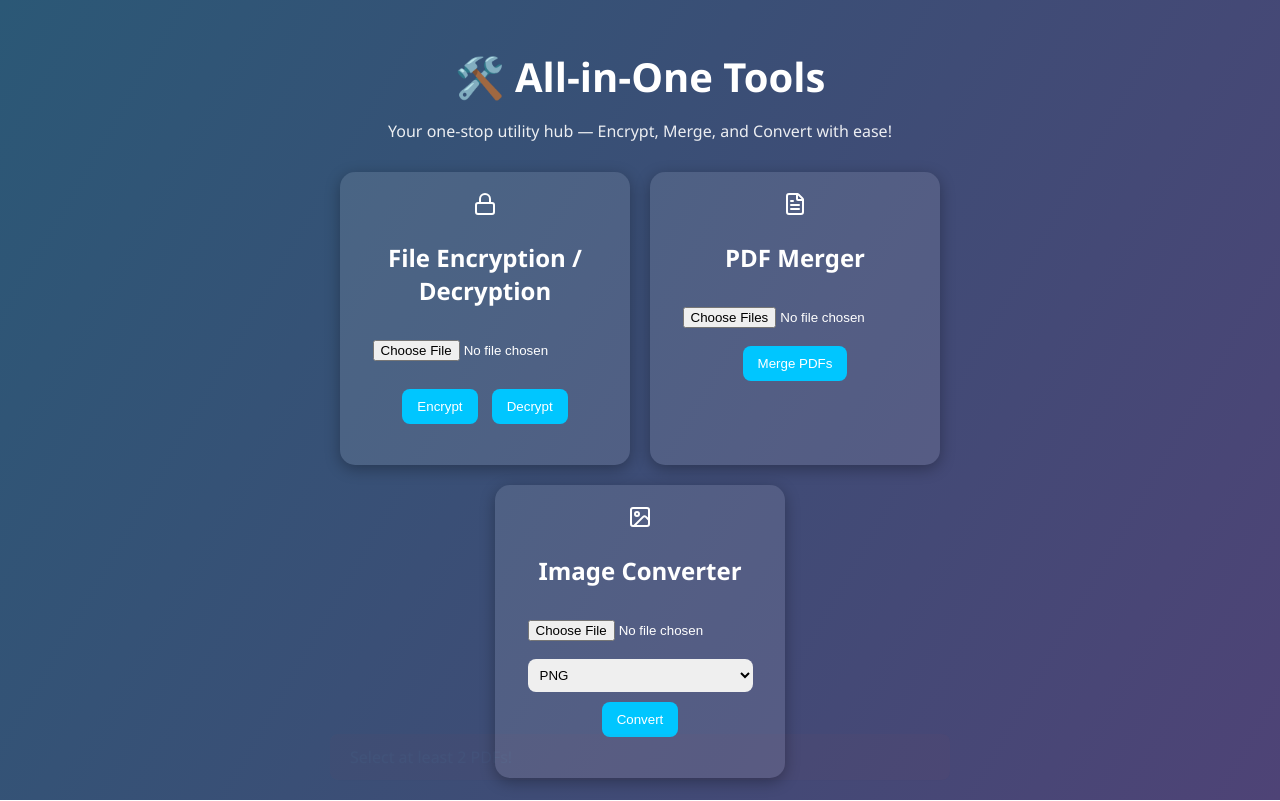
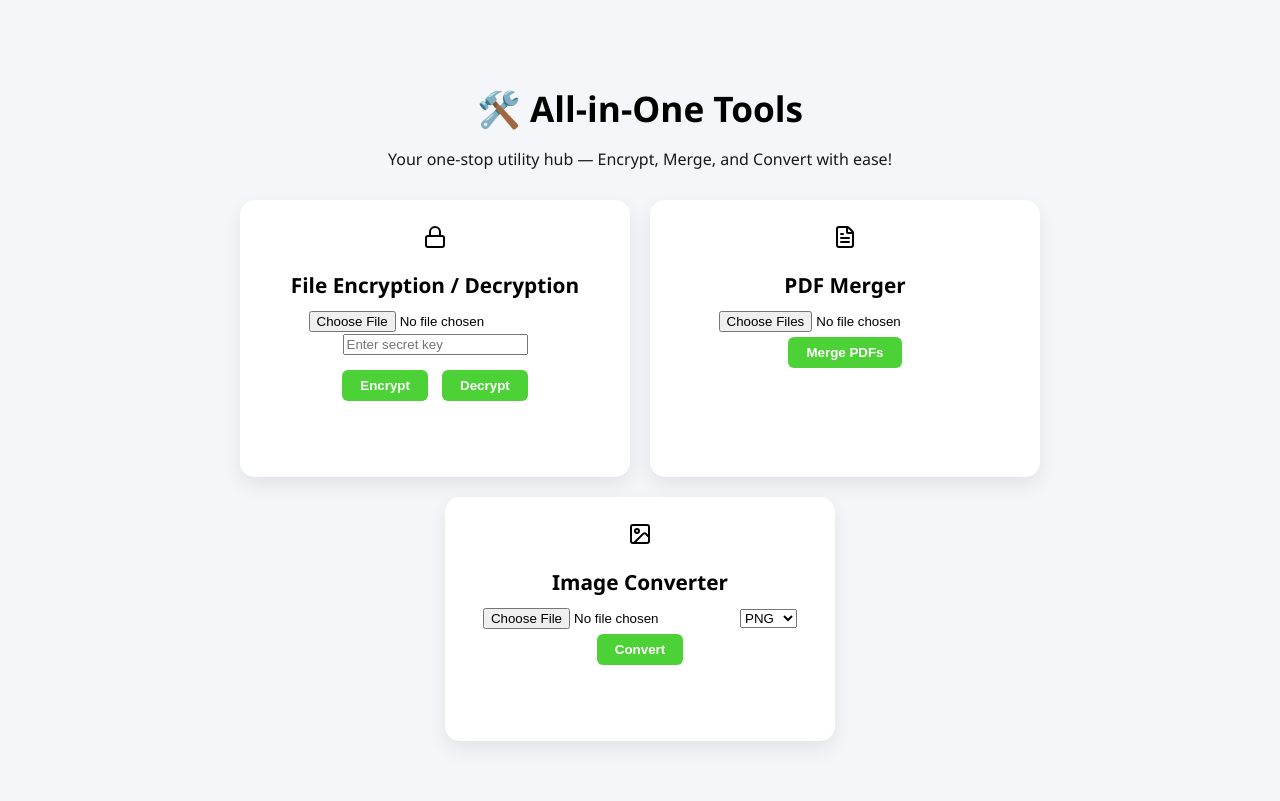
Before and after one commit to bhaskar-max/all-in-one-tools-frontend, a plain HTML site: page index.html in a window 1280 px wide. Both pictures are taken after a click on the button "Merge PDFs". Drawn offline with nearby package versions, Linux system fonts and the light colour scheme.

Commit message:
Update frontend files with working encryption/decryption and image converter

```diff
--- a/app.js
+++ b/app.js
@@ -1,23 +1,25 @@
-const backendURL = "https://all-in-one-tools-backend.onrender.com";
+const backendURL = "https://all-in-one-tools-backend.onrender.com"; // Replace with your Render backend URL
 
-
-// ===== ALERT FUNCTION =====
-function showAlert(message, type = "success") {
-  const alertBox = document.getElementById("alertBox");
-  alertBox.textContent = message;
-  alertBox.style.background = type === "error" ? "#e74c3c" : "#27ae60";
-  alertBox.style.opacity = "1";
-  setTimeout(() => { alertBox.style.opacity = "0"; }, 2500);
+// ===== HELPER FUNCTION =====
+function showStatus(elementId, message, color) {
+  const el = document.getElementById(elementId);
+  el.textContent = message;
+  el.style.color = color;
+  el.classList.add("show");
+  setTimeout(() => el.classList.remove("show"), 3000);
 }
 
-// ========== ENCRYPTION ==========
+// ===== ENCRYPTION =====
 document.getElementById("encryptBtn").addEventListener("click", async () => {
   const file = document.getElementById("encFile").files[0];
-  if (!file) return showAlert("Please select a file!", "error");
+  const key = document.getElementById("encKey").value;
+  if (!file || !key) return alert("Select a file and enter a key!");
 
   const formData = new FormData();
   formData.append("file", file);
+  formData.append("key", key);
 
+  try {
     const res = await fetch(`${backendURL}/api/encrypt`, { method: "POST", body: formData });
     if (res.ok) {
       const blob = await res.blob();
@@ -26,21 +28,25 @@ document.getElementById("encryptBtn").addEventListener("click", async () => {
       a.href = url;
       a.download = "encrypted.enc";
       a.click();
-    document.getElementById("encStatus").textContent = "✅ File encrypted successfully!";
-    showAlert("File encrypted successfully!");
-  } else {
-    document.getElementById("encStatus").textContent = "❌ Encryption failed!";
-    showAlert("Encryption failed!", "error");
+      showStatus("encStatus", "✅ File encrypted successfully!", "#44bd32");
+    } else showStatus("encStatus", "❌ Encryption failed!", "#e84118");
+  } catch (err) {
+    console.error(err);
+    showStatus("encStatus", "❌ Encryption failed!", "#e84118");
   }
 });
 
+// ===== DECRYPTION =====
 document.getElementById("decryptBtn").addEventListener("click", async () => {
   const file = document.getElementById("encFile").files[0];
-  if (!file) return showAlert("Please select the encrypted file!", "error");
+  const key = document.getElementById("encKey").value;
+  if (!file || !key) return alert("Select a file and enter a key!");
 
   const formData = new FormData();
   formData.append("file", file);
+  formData.append("key", key);
 
+  try {
     const res = await fetch(`${backendURL}/api/decrypt`, { method: "POST", body: formData });
     if (res.ok) {
       const blob = await res.blob();
@@ -49,22 +55,23 @@ document.getElementById("decryptBtn").addEventListener("click", async () => {
       a.href = url;
       a.download = "decrypted_file";
       a.click();
-    document.getElementById("encStatus").textContent = "✅ File decrypted successfully!";
-    showAlert("File decrypted successfully!");
-  } else {
-    document.getElementById("encStatus").textContent = "❌ Decryption failed!";
-    showAlert("Decryption failed!", "error");
+      showStatus("encStatus", "✅ File decrypted successfully!", "#44bd32");
+    } else showStatus("encStatus", "❌ Decryption failed!", "#e84118");
+  } catch (err) {
+    console.error(err);
+    showStatus("encStatus", "❌ Decryption failed!", "#e84118");
   }
 });
 
-// ========== PDF MERGE ==========
+// ===== PDF MERGER =====
 document.getElementById("mergeBtn").addEventListener("click", async () => {
   const files = document.getElementById("pdfFiles").files;
-  if (files.length < 2) return showAlert("Select at least 2 PDFs!", "error");
+  if (files.length < 2) return alert("Select at least 2 PDFs!");
 
   const formData = new FormData();
   for (let f of files) formData.append("pdfs", f);
 
+  try {
     const res = await fetch(`${backendURL}/api/pdf/merge`, { method: "POST", body: formData });
     if (res.ok) {
       const blob = await res.blob();
@@ -73,24 +80,25 @@ document.getElementById("mergeBtn").addEventListener("click", async () => {
       a.href = url;
       a.download = "merged.pdf";
       a.click();
-    document.getElementById("pdfStatus").textContent = "✅ PDFs merged successfully!";
-    showAlert("PDFs merged successfully!");
-  } else {
-    document.getElementById("pdfStatus").textContent = "❌ Merge failed!";
-    showAlert("Merge failed!", "error");
+      showStatus("pdfStatus", "✅ PDFs merged successfully!", "#44bd32");
+    } else showStatus("pdfStatus", "❌ Merge failed!", "#e84118");
+  } catch (err) {
+    console.error(err);
+    showStatus("pdfStatus", "❌ Merge failed!", "#e84118");
   }
 });
 
-// ========== IMAGE CONVERTER ==========
+// ===== IMAGE CONVERTER =====
 document.getElementById("convertBtn").addEventListener("click", async () => {
   const file = document.getElementById("imgFile").files[0];
   const format = document.getElementById("imgFormat").value;
-  if (!file) return showAlert("Please select an image!", "error");
+  if (!file) return alert("Please select an image!");
 
   const formData = new FormData();
   formData.append("image", file);
   formData.append("format", format);
 
+  try {
     const res = await fetch(`${backendURL}/api/convert`, { method: "POST", body: formData });
     if (res.ok) {
       const blob = await res.blob();
@@ -99,10 +107,10 @@ document.getElementById("convertBtn").addEventListener("click", async () => {
       a.href = url;
       a.download = `converted.${format}`;
       a.click();
-    document.getElementById("imgStatus").textContent = "✅ Image converted successfully!";
-    showAlert("Image converted successfully!");
-  } else {
-    document.getElementById("imgStatus").textContent = "❌ Conversion failed!";
-    showAlert("Conversion failed!", "error");
+      showStatus("imgStatus", "✅ Image converted successfully!", "#44bd32");
+    } else showStatus("imgStatus", "❌ Conversion failed!", "#e84118");
+  } catch (err) {
+    console.error(err);
+    showStatus("imgStatus", "❌ Conversion failed!", "#e84118");
   }
 });
--- a/index.html
+++ b/index.html
@@ -5,7 +5,7 @@
   <meta name="viewport" content="width=device-width, initial-scale=1.0" />
   <title>All-in-One Tools</title>
   <link rel="stylesheet" href="style.css" />
-  <link rel="icon" type="image/png" href="assets/favicon.png" />
+  <!-- Lucide Icons -->
   <script src="https://unpkg.com/lucide@latest"></script>
 </head>
 <body>
@@ -19,6 +19,7 @@
         <i data-lucide="lock"></i>
         <h2>File Encryption / Decryption</h2>
         <input type="file" id="encFile" />
+        <input type="text" id="encKey" placeholder="Enter secret key" />
         <div style="margin-top:10px;">
           <button id="encryptBtn">Encrypt</button>
           <button id="decryptBtn">Decrypt</button>
@@ -42,7 +43,7 @@
         <input type="file" id="imgFile" accept="image/png, image/jpeg" />
         <select id="imgFormat">
           <option value="png">PNG</option>
-          <option value="jpg">JPG</option>
+          <option value="jpeg">JPEG</option>
         </select>
         <button id="convertBtn">Convert</button>
         <p id="imgStatus" class="status"></p>
@@ -50,9 +51,6 @@
     </div>
   </div>
 
-  <!-- Alert Box -->
-  <div id="alertBox"></div>
-
   <script src="app.js"></script>
   <script>
     lucide.createIcons();
--- a/style.css
+++ b/style.css
@@ -1,95 +1,89 @@
+/* ========== Global ========== */
 body {
-  font-family: 'Segoe UI', sans-serif;
-  background: linear-gradient(120deg, #2b5876, #4e4376);
-  color: white;
+  font-family: "Segoe UI", Tahoma, Geneva, Verdana, sans-serif;
+  background: #f5f6fa;
   margin: 0;
-  display: flex;
-  justify-content: center;
-  align-items: center;
-  height: 100vh;
+  padding: 0;
 }
 
 .container {
+  max-width: 900px;
+  margin: 40px auto;
   text-align: center;
-  max-width: 900px;
+  padding: 20px;
 }
 
 h1 {
-  font-size: 2.5em;
-  margin-bottom: 0.2em;
+  font-size: 2.2rem;
+  margin-bottom: 10px;
 }
 
+p {
+  font-size: 1rem;
+}
+
+/* ========== Tools Grid ========== */
 .tools {
   display: flex;
+  flex-wrap: wrap;
   justify-content: center;
   gap: 20px;
-  flex-wrap: wrap;
   margin-top: 30px;
 }
 
 .tool-card {
-  background: rgba(255, 255, 255, 0.1);
+  background: #fff;
   border-radius: 15px;
-  padding: 20px;
-  width: 250px;
-  box-shadow: 0 4px 15px rgba(0,0,0,0.3);
-  transition: transform 0.2s ease, box-shadow 0.2s ease;
+  box-shadow: 0 8px 20px rgba(0,0,0,0.08);
+  padding: 25px 20px;
+  flex: 1 1 300px;
+  max-width: 350px;
+  text-align: center;
+  transition: transform 0.3s ease, box-shadow 0.3s ease;
 }
 
 .tool-card:hover {
   transform: translateY(-5px);
-  box-shadow: 0 8px 20px rgba(0,0,0,0.5);
+  box-shadow: 0 12px 25px rgba(0,0,0,0.15);
 }
 
+.tool-card i {
+  font-size: 2.5rem;
+  color: #4cd137;
+  margin-bottom: 15px;
+}
+
+.tool-card h2 {
+  font-size: 1.3rem;
+  margin-bottom: 10px;
+}
+
+/* ========== Buttons ========== */
 button {
-  background-color: #00c6ff;
+  background: #4cd137;
   border: none;
-  padding: 10px 15px;
-  color: white;
-  border-radius: 8px;
+  color: #fff;
+  padding: 8px 18px;
+  border-radius: 6px;
   cursor: pointer;
-  transition: 0.2s;
   margin: 5px;
+  font-weight: bold;
+  transition: background 0.3s ease;
 }
 
 button:hover {
-  background-color: #0072ff;
+  background: #44bd32;
 }
 
-input, select {
-  width: 90%;
-  margin: 5px 0;
-  padding: 8px;
-  border-radius: 8px;
-  border: none;
-  outline: none;
+/* ========== Status Messages ========== */
+.status {
+  font-weight: bold;
+  margin-top: 10px;
+  min-height: 20px;
+  opacity: 0;
+  transition: opacity 0.5s ease-in-out;
 }
 
-#alertBox {
-  position: fixed;
-  bottom: 30px;
-  left: 50%;
-  transform: translateX(-50%);
-  background: rgba(0,0,0,0.8);
-  color: #fff;
-  padding: 12px 20px;
-  border-radius: 8px;
-  font-size: 1em;
-  opacity: 0;
-  transition: opacity 0.3s ease;
-  z-index: 1000;
+.status.show {
+  opacity: 1;
 }
-#alertBox {
-  position: fixed;
-  bottom: 20px;
-  right: 20px;
-  background: #27ae60;
-  color: white;
-  padding: 12px 20px;
-  border-radius: 8px;
-  font-weight: 500;
-  box-shadow: 0 4px 8px rgba(0,0,0,0.2);
-  transition: opacity 0.5s ease;
-  opacity: 0;
-  z-index: 1000;
-}
```
Lines whose indentation alone changed are shown as unchanged.
